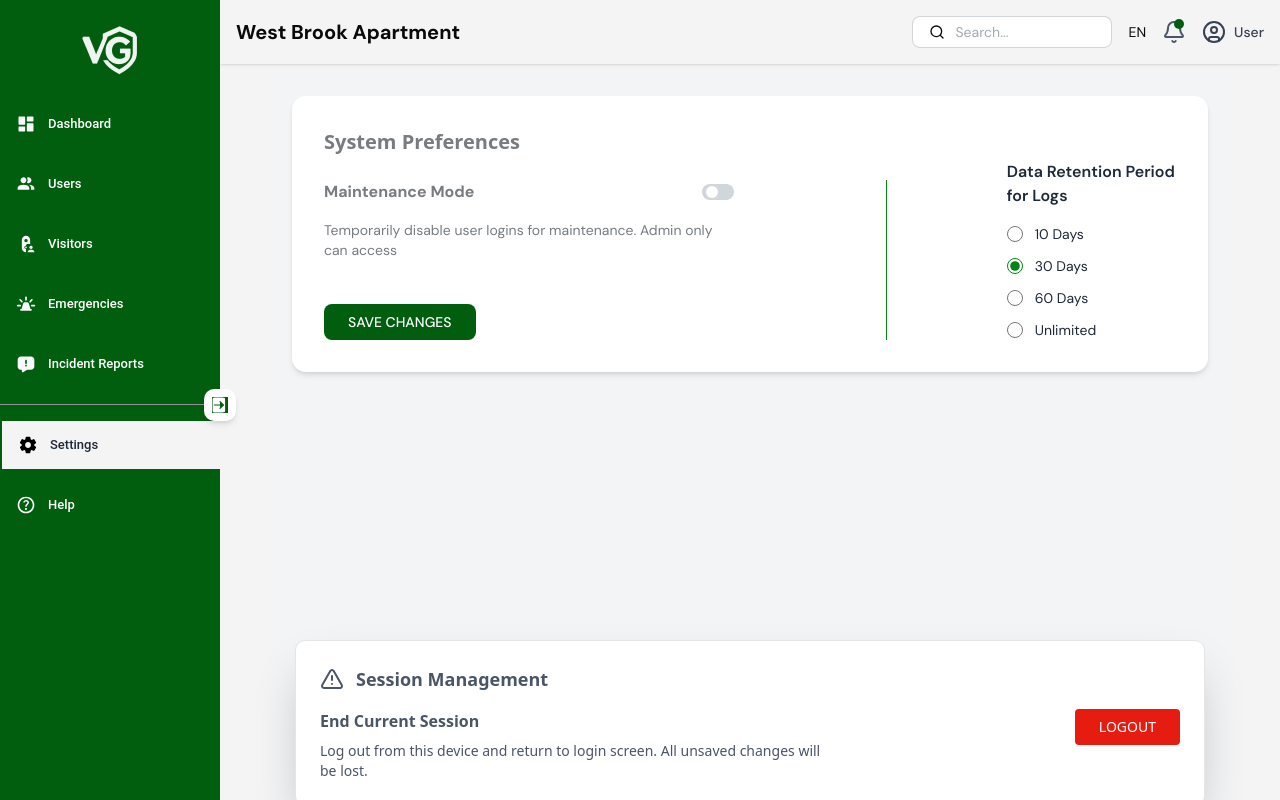
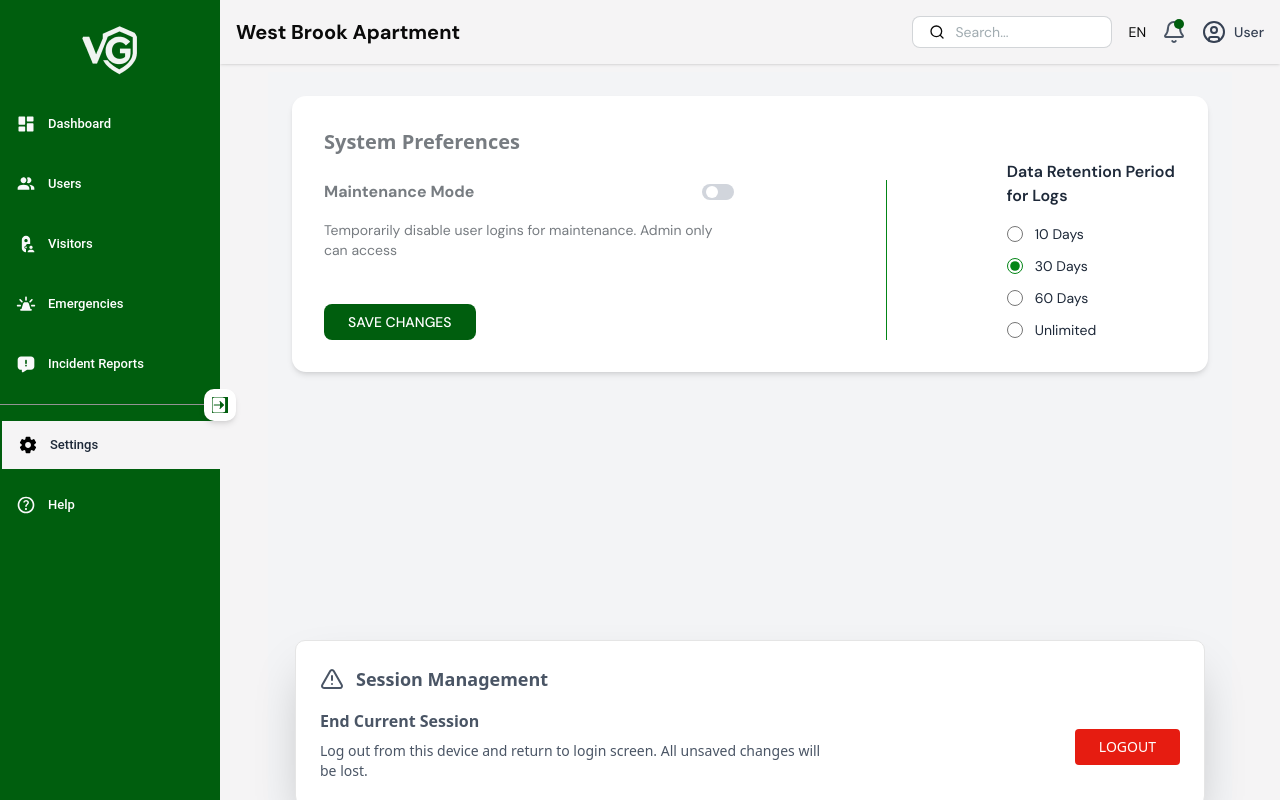
Before and after one commit to Rose-Irungu/kiosk, a React (Vite) app: page /settings in a window 1280 px wide. Built offline with nearby package versions, Linux system fonts and the light colour scheme; no server answers.

Commit message:
updated logout button

```diff
--- a/src/components/Card2.jsx
+++ b/src/components/Card2.jsx
@@ -35,7 +35,7 @@ export default function Card2({
       const result = await updateEmergency(id, "resolved");
       if (result?.emergency_status === "resolved") {
         setIsResolved(true);
-        onResolved(); // Notify parent to refetch data
+        onResolved();
       }
     } catch (err) {
       setError(err?.toString() || "Failed to update.");
--- a/src/components/SessionManagement.jsx
+++ b/src/components/SessionManagement.jsx
@@ -33,7 +33,7 @@ export default function SessionManagementCard() {
 
           <button
             onClick={handleLogout}
-            className="ml-6 px-6 py-2 bg-[#e61c11] text-white font-medium text-sm rounded font-sans hover:bg-red-700  transition-colors"
+            className="ml-6 px-6 py-2 mt-5 bg-[#e61c11] text-white font-medium text-sm rounded font-sans hover:bg-red-700  transition-colors]"
           >
             LOGOUT
           </button>
```
